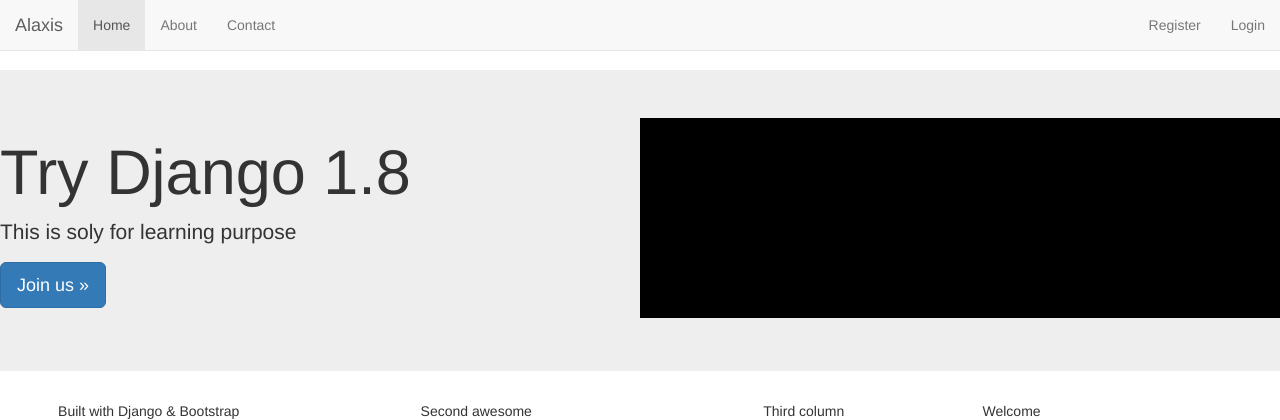
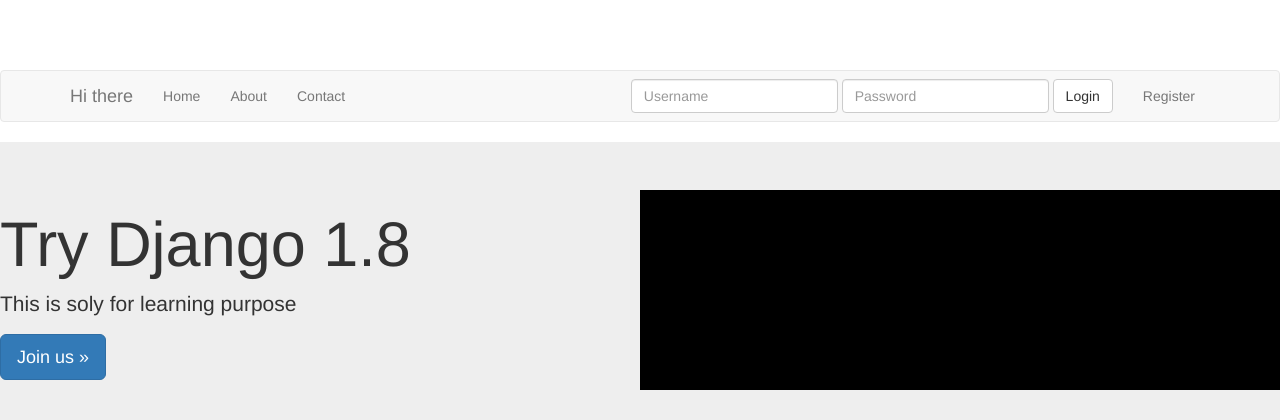
Before and after one commit to wcq369/TryDjango18, a Django app: page / in a window 1280 px wide. Shown: the top 420 px of the page. Run offline with Django 3.2, Linux system fonts and the light colour scheme; some libraries are stand-ins or nearby versions.

Commit message:
navigation bar improved

```diff
--- a/src/templates/navbar.html
+++ b/src/templates/navbar.html
@@ -1,6 +1,6 @@
     <!-- Fixed navbar -->
-    <nav class="navbar navbar-default navbar-fixed-top">
-      <div class="container-fluid">
+    <nav class="navbar navbar-default navbar-staic-top">
+      <div class="container">
         <div class="navbar-header">
           <button type="button" class="navbar-toggle collapsed" data-toggle="collapse" data-target="#navbar" aria-expanded="false" aria-controls="navbar">
             <span class="sr-only">Toggle navigation</span>
@@ -8,18 +8,33 @@
             <span class="icon-bar"></span>
             <span class="icon-bar"></span>
           </button>
-          <a class="navbar-brand" href="{% url 'home' %}">Alaxis</a>
+          <a class="navbar-brand" href="{% url 'home' %}">Hi there</a>
         </div>
         <div id="navbar" class="navbar-collapse collapse">
           <ul class="nav navbar-nav">
-            <li class="active"><a href="{% url 'home' %}">Home</a></li>
+            <li><a href="{% url 'home' %}">Home</a></li>
             <li><a href="{% url 'about' %}">About</a></li>
             <li><a href="{% url 'contact' %}">Contact</a></li>
           </ul>
           <ul class="nav navbar-nav navbar-right">
-            <li><a href="">Register</a></li>
-            <li><a href="">Login</a></li>
+          {% if request.user.is_authenticated %}
+            <li><a href="{% url 'auth_logout' %}">Logout</a></li>
+            {% else %}
+            <li><a href="{% url 'registration_register' %}">Register</a></li>
+            {% endif %}
           </ul>
+          {% if not request.user.is_authenticated and not "/accounts/login" in request.get_full_path %}
+          <form class='navbar-form navbar-right' method='POST' action='{% url "auth_login" %}'>{% csrf_token %}
+              <div class='form-group'>
+                <input type='text' class='form-control' name='username' placeholder='Username' />
+              </div>
+              <div class='form-group'>
+                <input type='text' class='form-control' name='password' placeholder='Password' />
+              </div>
+              <button type='submit' class='btn btn-default'>Login</button>
+          </form>
+            {% endif %}
+
         </div><!--/.nav-collapse -->
       </div>
     </nav>
```
Also changed, not shown: src/db.sqlite3.
